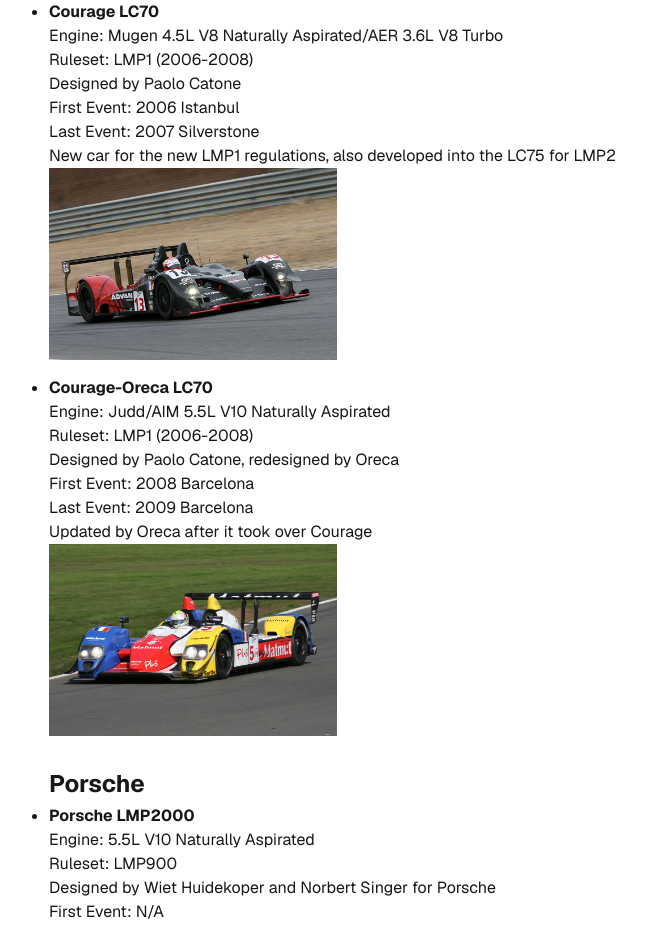
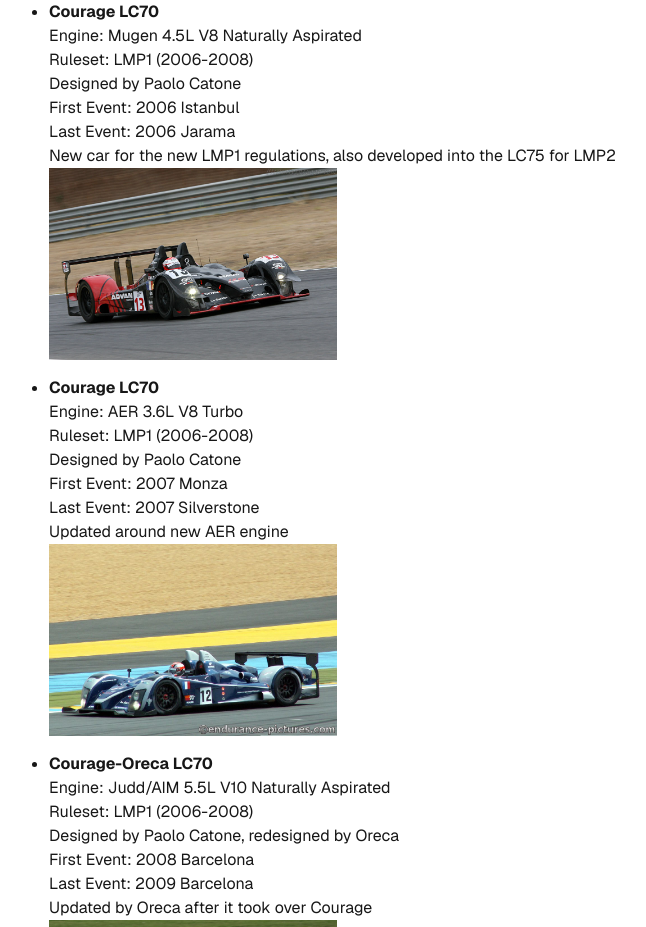
Before and after one commit to RasmusKodehode/sportscar-encyclopedia, a Next.js app: page /the-cars in a window 1280 px wide. Shown: the part 7280-8207 px from the top of the page, without its empty margins (15-661 px from the left). Built offline with nearby package versions, Linux system fonts and the light colour scheme.

Commit message:
added AER-powered LC70

```diff
--- a/app/the-cars/page.tsx
+++ b/app/the-cars/page.tsx
@@ -38,6 +38,7 @@ import CREATIONHYBRID from "../../public/CREATIONCA06H.jpg";
 import LAVAGGI from "../../public/LAVAGGILS1.jpg";
 import PORSCHESPYDEREVO from "../../public/PORSCHERSSpyderEvo.jpg";
 import PESCAROLO01 from "../../public/PESCAROLO01.jpg";
+import COURAGEAER from "../../public/COURAGELC70AER.jpg";
 import CREATIONCA07 from "../../public/CREATIONCA07.jpg";
 import ACURAARX01 from "../../public/ACURAARX-01b.jpg";
 import PEUGEOT908HDI from "../../public/PEUGEOT908HDIFAP.jpg";
@@ -457,13 +458,11 @@ export default function Cars() {
               </li>
               <li>
                 <p className="font-bold">Courage LC70</p>
-                <p>
-                  Engine: Mugen 4.5L V8 Naturally Aspirated/AER 3.6L V8 Turbo
-                </p>
+                <p>Engine: Mugen 4.5L V8 Naturally Aspirated</p>
                 <p>Ruleset: LMP1 (2006-2008)</p>
                 <p>Designed by Paolo Catone</p>
                 <p>First Event: 2006 Istanbul</p>
-                <p>Last Event: 2007 Silverstone</p>
+                <p>Last Event: 2006 Jarama</p>
                 <p>
                   New car for the new LMP1 regulations, also developed into the
                   LC75 for LMP2
@@ -472,7 +471,23 @@ export default function Cars() {
                   src={COURAGELC70}
                   width={500}
                   height={500}
-                  alt="Courage LC70"
+                  alt="Courage LC70 - Mugen"
+                  className="w-72"
+                />
+              </li>
+              <li>
+                <p className="font-bold">Courage LC70</p>
+                <p>Engine: AER 3.6L V8 Turbo</p>
+                <p>Ruleset: LMP1 (2006-2008)</p>
+                <p>Designed by Paolo Catone</p>
+                <p>First Event: 2007 Monza</p>
+                <p>Last Event: 2007 Silverstone</p>
+                <p>Updated around new AER engine</p>
+                <Image
+                  src={COURAGEAER}
+                  width={500}
+                  height={500}
+                  alt="Courage LC70 - AER"
                   className="w-72"
                 />
               </li>
```
Also changed, not shown: public/COURAGELC70AER.jpg (added).
